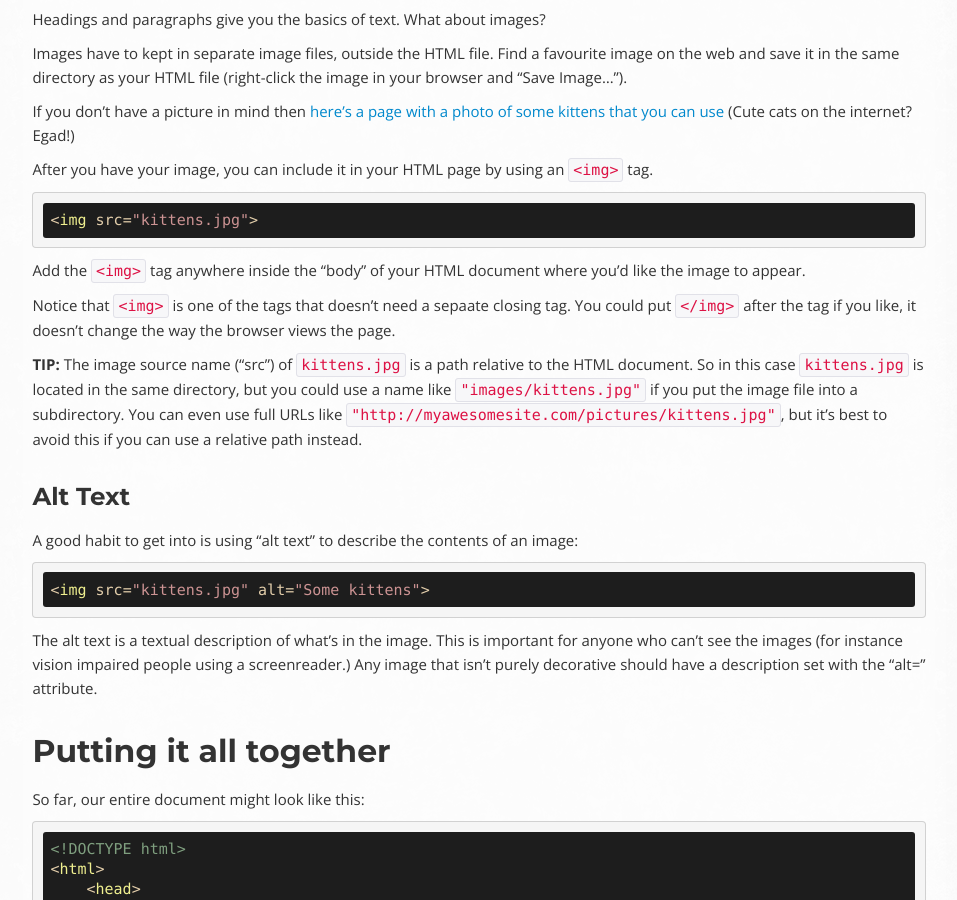
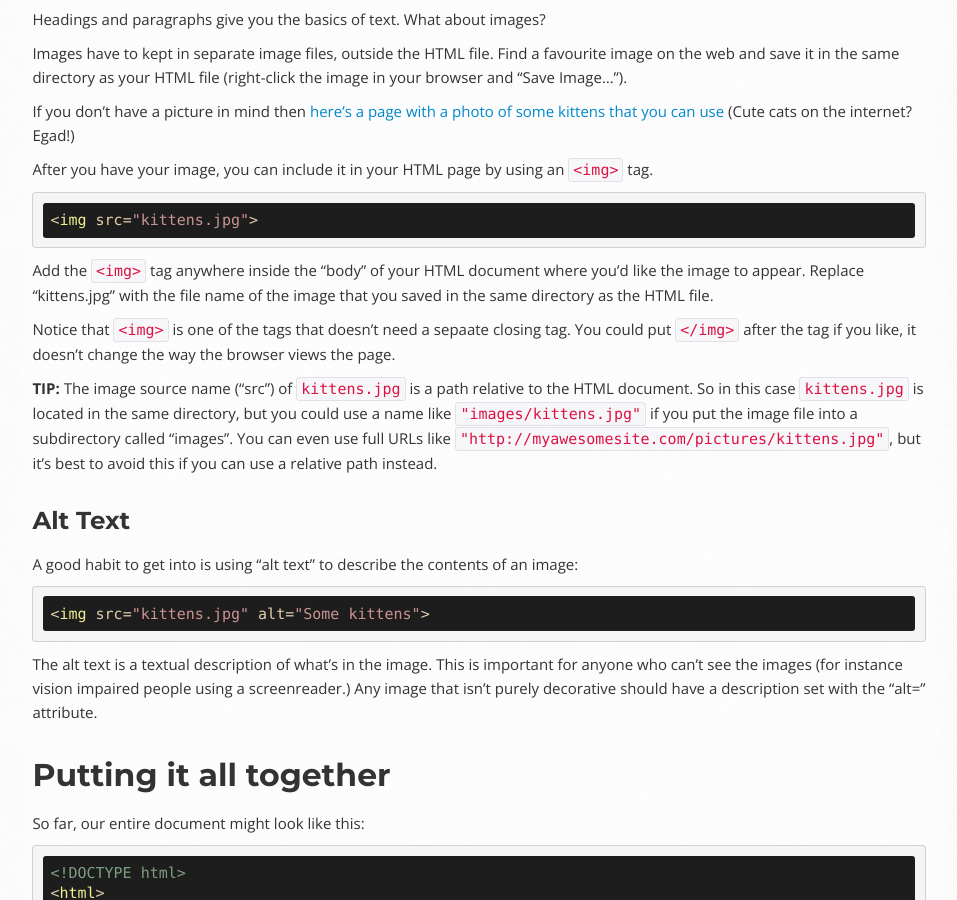
Before and after one commit to OpenTechSchool/html-css-beginners, a Jekyll site: the page built from core/structure.md, in a window 1280 px wide and 900 px high, scrolled down 4971 px. Shown: the whole window, without its empty margins (314-1271 px from the left). Built offline with Jekyll 4.4.1, drawn with Linux system fonts in a browser that asks for light colours; Markdown is read by kramdown in place of the engine named in the settings.

Commit message:
Clarify paths to external files some more

```diff
--- a/core/structure.md
+++ b/core/structure.md
@@ -272,7 +272,8 @@ After you have your image, you can include it in your HTML page by using an
     <img src="kittens.jpg">
 
 Add the `<img>` tag anywhere inside the "body" of your HTML document where
-you'd like the image to appear.
+you'd like the image to appear. Replace "kittens.jpg" with the file name
+of the image that you saved in the same directory as the HTML file.
 
 Notice that `<img>` is one of the tags that doesn't need a sepaate closing
 tag. You could put `</img>` after the tag if you like, it doesn't change
@@ -281,9 +282,9 @@ the way the browser views the page.
 **TIP:** The image source name ("src") of `kittens.jpg` is a path relative
 to the HTML document. So in this case `kittens.jpg` is located in the same
 directory, but you could use a name like `"images/kittens.jpg"` if you
-put the image file into a subdirectory. You can even use full URLs like
-`"http://myawesomesite.com/pictures/kittens.jpg"`, but it's best to avoid
-this if you can use a relative path instead.
+put the image file into a subdirectory called "images". You can even
+use full URLs like  `"http://myawesomesite.com/pictures/kittens.jpg"`,
+but it's best to avoid this if you can use a relative path instead.
 
 ### Alt Text
 
```
